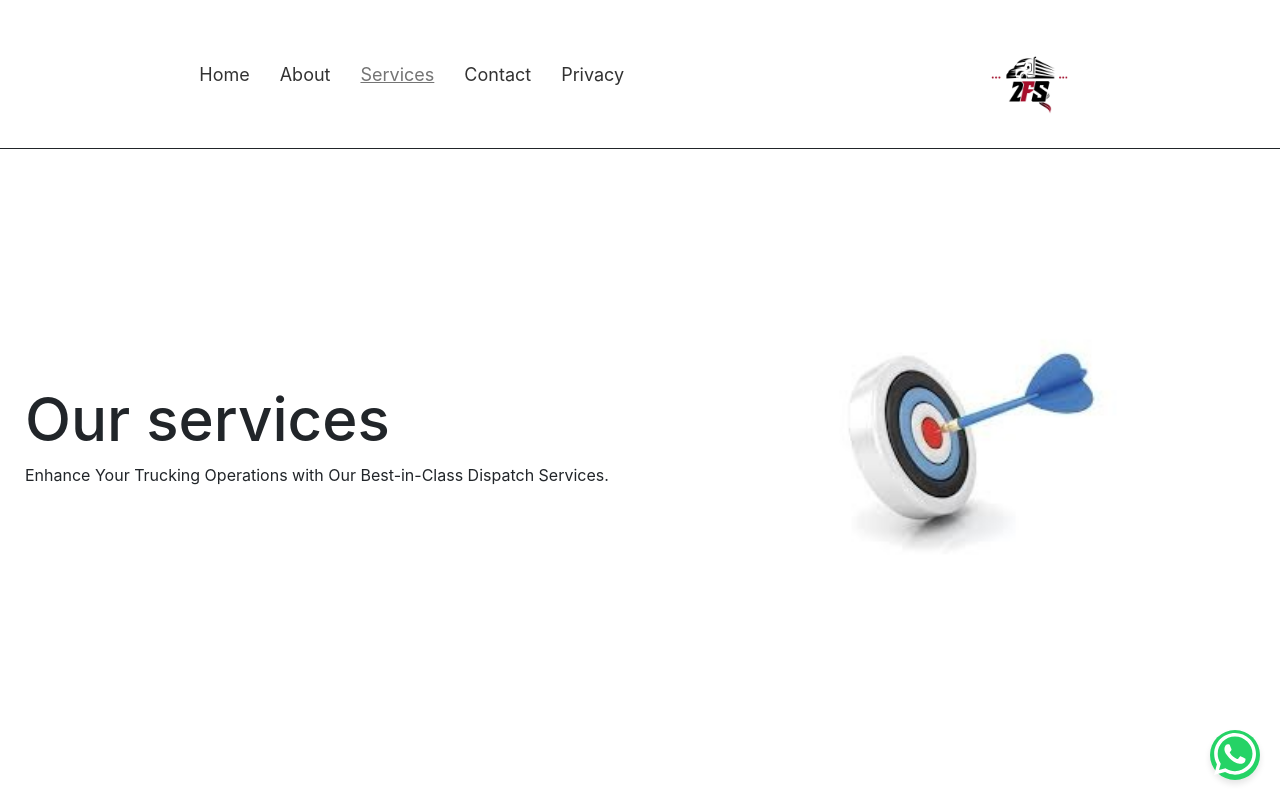
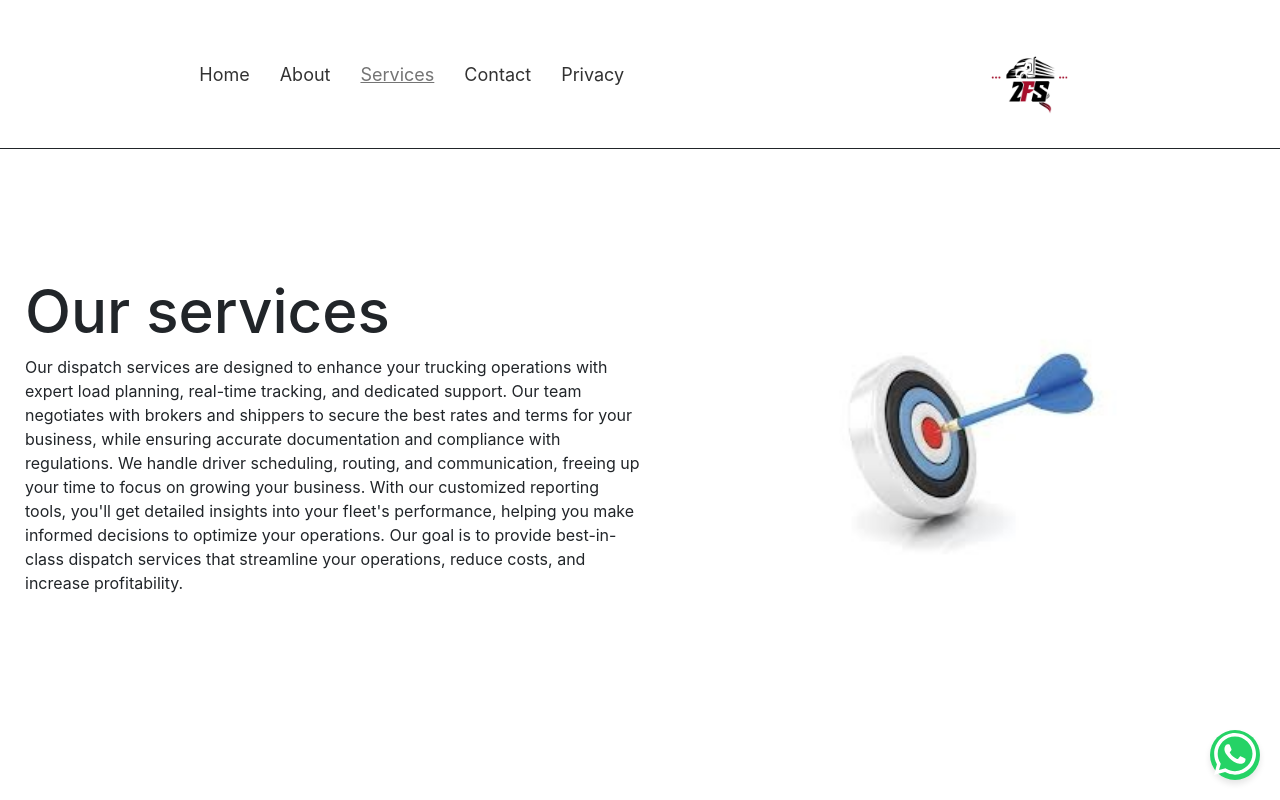
Before and after one commit to Zubi-pro/Dispatch-website, a React (Vite) app: page /service in a window 1280 px wide. Shown: the top 800 px of the page. Built offline with nearby package versions, Linux system fonts and the light colour scheme.

Commit message:
Update Service.jsx

```diff
--- a/components/Service.jsx
+++ b/components/Service.jsx
@@ -8,7 +8,7 @@ const Services = () => {
                 <div className="text">
                     <h1 style={{ "fontSize": "60px" }}>Our services</h1>
                     <p>
-                        Enhance Your Trucking Operations with Our Best-in-Class Dispatch Services.
+                        Our dispatch services are designed to enhance your trucking operations with expert load planning, real-time tracking, and dedicated support. Our team negotiates with brokers and shippers to secure the best rates and terms for your business, while ensuring accurate documentation and compliance with regulations. We handle driver scheduling, routing, and communication, freeing up your time to focus on growing your business. With our customized reporting tools, you'll get detailed insights into your fleet's performance, helping you make informed decisions to optimize your operations. Our goal is to provide best-in-class dispatch services that streamline your operations, reduce costs, and increase profitability.
 
                     </p>
                 </div>
```
